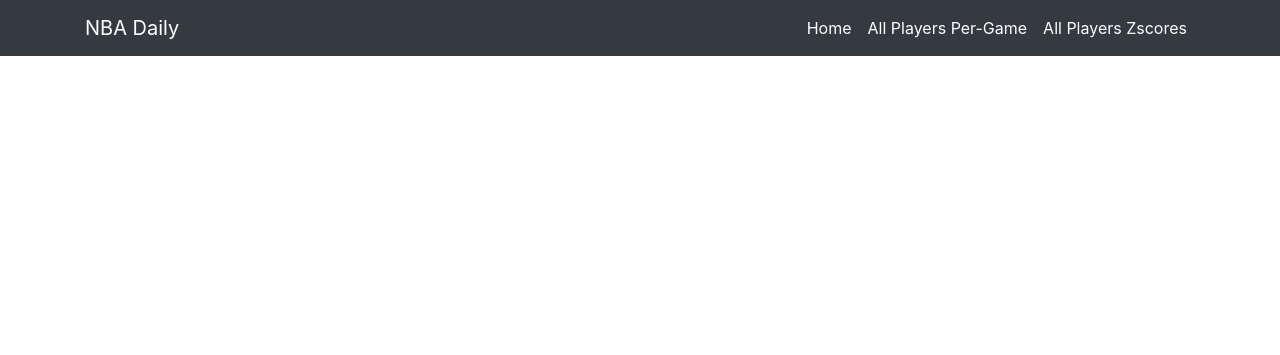
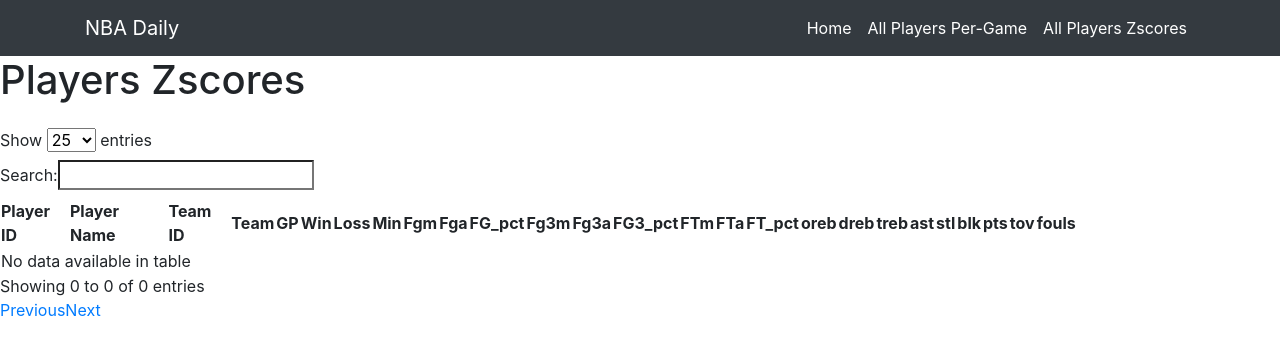
Before and after one commit to johncheng2011/nba-daily-react, a Flask app: page /all_players in a window 1280 px wide. Shown: the top 355 px of the page. Run offline with Flask 2, Linux system fonts and the light colour scheme; data that the repository does not hold is empty; some libraries are stand-ins or nearby versions.

Commit message:
added all players pages

```diff
--- a/templates/all_players.html
+++ b/templates/all_players.html
@@ -1,6 +1,129 @@
 {% extends 'layout.html' %}
 
 {% block content %}
+<script src="https://code.jquery.com/jquery-3.2.1.min.js"></script>
+
+    <h1>Players Zscores</h1>
+    <table id="your-table"  class="table table-hover table-bordered "  width="100%"></table>
 
 
+
+	<link rel="stylesheet" href="https://cdnjs.cloudflare.com/ajax/libs/datatables/1.10.16/css/jquery.dataTables.min.css">
+
+	<script src="https://cdnjs.cloudflare.com/ajax/libs/datatables/1.10.16/js/jquery.dataTables.min.js" type="text/javascript"></script>
+<script>
+$(document).ready(function() {
+    var table = $('#players').DataTable( {
+        "responsive": true,
+        "pageLength": 25,
+        columns: [
+				{ data: 0},
+				{ data: 1 },
+                { data: 2 },
+				{ data: 3 },
+                { data: 4 },
+				{ data: 5 },
+                { data: 6 },
+				{ data: 7 },
+                { data: 8 },
+				{ data: 9 },
+                { data: 10 },
+				{ data: 11 },
+                { data: 12 },
+				{ data: 13 },
+                { data: 14 },
+				{ data: 15 },
+                { data: 16 },
+				{ data: 17 },
+                { data: 18 },
+				{ data: 19 },
+                { data: 20 },
+				{ data: 21 },
+                { data: 22 },
+                { data: 23 },
+                { data: 24 },
+				{ data: 25 },
+
+
+
+			]
+
+    } );
+} );
+
+    </script>
+    <table id ="players">
+        <thead>
+            <tr>
+
+				<th> Player ID</th>
+				<th> Player Name </th>
+                <th> Team ID </th>
+				<th> Team </th>
+                <th> GP </th>
+				<th> Win </th>
+                <th> Loss </th>
+				<th> Min </th>
+                <th> Fgm </th>
+				<th> Fga </th>
+                <th> FG_pct </th>
+				<th> Fg3m </th>
+                <th> Fg3a </th>
+				<th> FG3_pct </th>
+                <th> FTm </th>
+				<th> FTa </th>
+                <th> FT_pct </th>
+				<th> oreb </th>
+                <th> dreb </th>
+				<th> treb </th>
+                <th> ast </th>
+				<th> stl </th>
+                <th> blk </th>
+                <th> pts </th>
+                <th> tov </th>
+				<th> fouls </th>
+
+
+
+
+            </tr>
+        </thead>
+        <tbody>
+            {%for player in players%}
+                <tr>
+                    <td>{{player[0]}}</td>
+                    <td>{{player[1]}}</td>
+                    <td>{{player[2]}}</td>
+                    <td>{{player[3]}}</td>
+                    <td>{{player[4]}}</td>
+                    <td>{{player[5]}}</td>
+                    <td>{{player[6]}}</td>
+                    <td>{{player[7]}}</td>
+                    <td>{{player[8]}}</td>
+                    <td>{{player[9]}}</td>
+                    <td>{{player[10]}}</td>
+                    <td>{{player[11]}}</td>
+                    <td>{{player[12]}}</td>
+                    <td>{{player[13]}}</td>
+                    <td>{{player[14]}}</td>
+                    <td>{{player[15]}}</td>
+                    <td>{{player[16]}}</td>
+                    <td>{{player[17]}}</td>
+                    <td>{{player[18]}}</td>
+                    <td>{{player[19]}}</td>
+                    <td>{{player[20]}}</td>
+                    <td>{{player[21]}}</td>
+                    <td>{{player[22]}}</td>
+                    <td>{{player[23]}}</td>
+                    <td>{{player[24]}}</td>
+                    <td>{{player[25]}}</td>
+                </tr>
+
+            {%endfor%}
+
+
+        </tbody>
+
+    </table>
+
 {%endblock content%}
```
Also changed, not shown: templates/all_players_zscores.html (+113 -42 lines).
